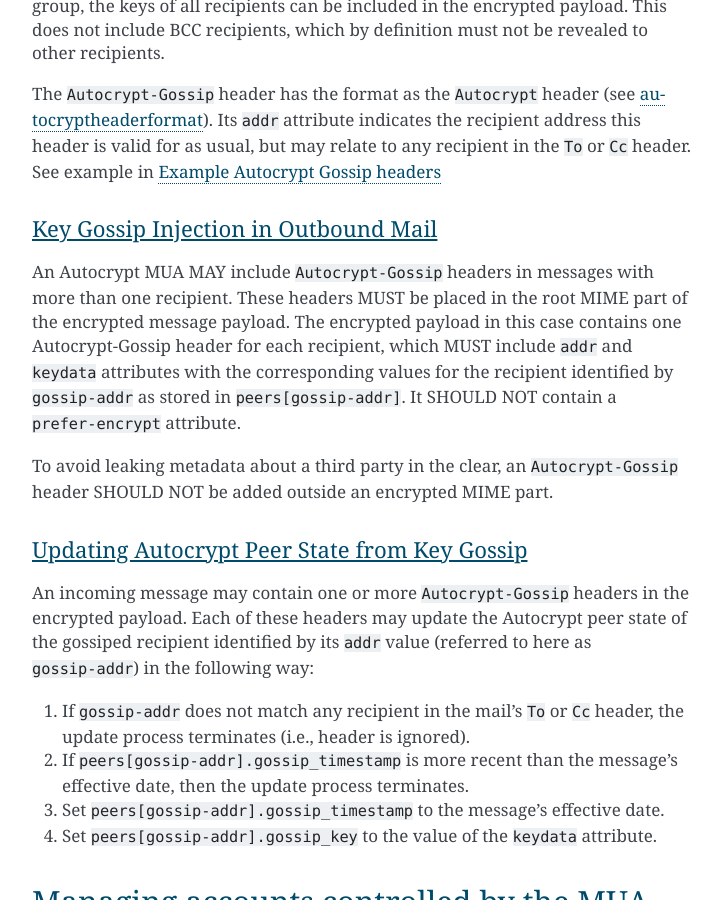
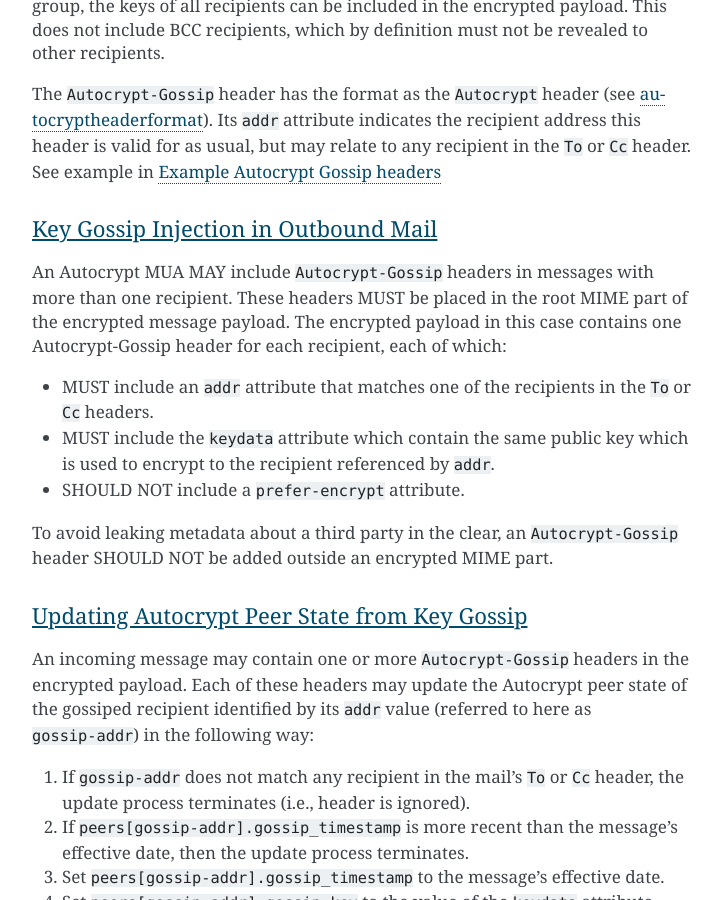
Before and after one commit to autocrypt/autocrypt, a Sphinx documentation site: the page built from doc/level1.rst, in a window 1280 px wide and 900 px high, scrolled down 13901 px. Shown: the whole window, without its empty margins (388-1110 px from the left). Built offline with Sphinx 7.4.7, drawn with Linux system fonts in a browser that asks for light colours.

Commit message:
state that MUAs MUST use keydata/encryption consistently. Also don't use ``gossip-addr`` before it is introcued (which happens in the next section).

```diff
--- a/doc/level1.rst
+++ b/doc/level1.rst
@@ -663,10 +663,16 @@ An Autocrypt MUA MAY include ``Autocrypt-Gossip`` headers in messages
 with more than one recipient. These headers MUST be placed in the root
 MIME part of the encrypted message payload. The encrypted payload in
 this case contains one Autocrypt-Gossip header for each recipient,
-which MUST include ``addr`` and ``keydata`` attributes with the
-corresponding values for the recipient identified by ``gossip-addr``
-as stored in ``peers[gossip-addr]``.  It SHOULD NOT contain a
-``prefer-encrypt`` attribute.
+each of which:
+
+- MUST include an ``addr`` attribute that matches one of the
+  recipients in the ``To`` or ``Cc`` headers.
+
+- MUST include the ``keydata`` attribute which contain the
+  same public key which is used to encrypt to the recipient
+  referenced by ``addr``.
+
+- SHOULD NOT include a ``prefer-encrypt`` attribute.
 
 To avoid leaking metadata about a third party in the clear, an
 ``Autocrypt-Gossip`` header SHOULD NOT be added outside an encrypted
```
